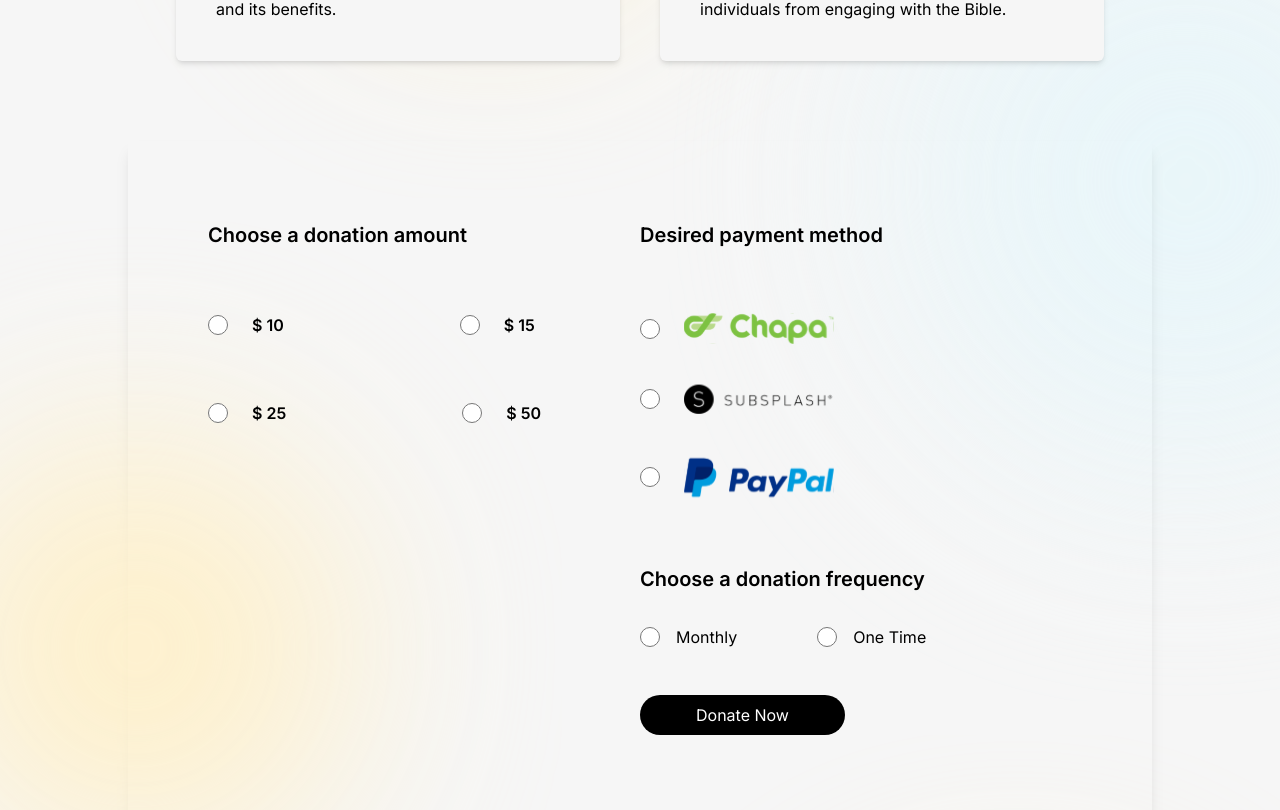
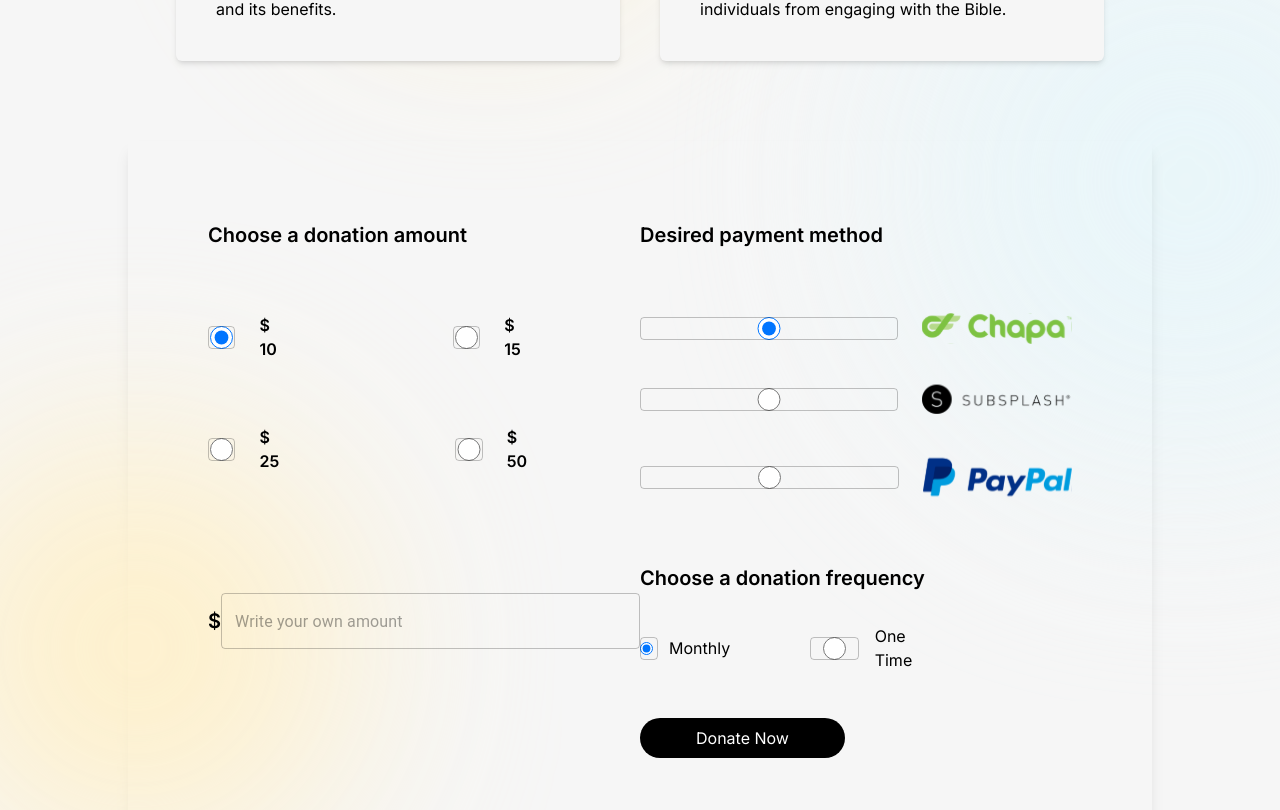
Before and after one commit to Yishak-KD/kb-web-clone, a Next.js app: page / in a window 1280 px wide. Shown: the part 6310-7120 px from the top of the page. Built offline with nearby package versions, Linux system fonts and the light colour scheme; no server answers.

Commit message:
Donate section66

```diff
--- a/src/components/landingPage/sections/Donate.tsx
+++ b/src/components/landingPage/sections/Donate.tsx
@@ -1,14 +1,16 @@
 import Image from "next/image"
 import PageHeader from "../PageHeader"
-import { useState } from "react"
+import { useEffect, useState } from "react"
 import axios from "axios"
 import Modal from "@mui/material/Modal";
 import Box from "@mui/material/Box";
 import TextField from "@mui/material/TextField";
 import { CircularProgress } from "@mui/material";
 import { Close } from "@mui/icons-material";
-import { useForm } from "react-hook-form";
+import { FieldValue, FieldValues, useForm } from "react-hook-form";
 import { EMAIL_REGEX } from "../../../../constants/constants";
+import { parseArgs } from "util";
+import DonateModal from "./DonateModal";
 
 const Donate = () => {
     const [donationAmount, setDonationAmount] = useState<string>("$10")
@@ -23,7 +25,16 @@ const Donate = () => {
         handleSubmit,
         formState: { errors },
         reset,
-    } = useForm()
+        setValue,
+        clearErrors
+    } = useForm({
+        defaultValues: {
+            donationAmount: '10',
+            donationFrequency: 'Monthly',
+            paymentMethod: 'Chapa',
+
+        }
+    })
 
     const handleModalOpen = () => {
         if (donationAmount && paymentMethod && donationFrequency) {
@@ -56,22 +67,13 @@ const Donate = () => {
         setDonationFrequency(event.target.value);
     };
 
-    const handleFormSubmit = async () => {
-        if (donationAmount && paymentMethod && donationFrequency) {
+    const handleFormSubmit = async (values: FieldValues) => {
         try {
             setLoading(true)
-                const response = await axios.post("/api/donations", {
-                    donationAmount,
-                    paymentMethod,
-                    donationFrequency,
-                    fullName,
-                    email
-                });
+            const response = await axios.post("/api/donations", { ...values, donationAmount: parseInt(values.donationAmount) });
 
             if (response.status === 200) {
                 setModalOpen(false)
-                    setFullName("")
-                    setEmail("")
                 reset()
                 window.open("https://www.paypal.com/paypalme/KedusBible?v=1&utm_source=unp&utm_medium=email&utm_campaign=RT000269&utm_unptid=1d173892-5dae-11ee-a598-3cecef6b0210&ppid=RT000269&cnac=US&rsta=en_US%28en-US%29&cust=ZFGLH5CNR7VSG&unptid=1d173892-5dae-11ee-a598-3cecef6b0210&calc=f4767401b9a86&unp_tpcid=ppme-social-user-profile-created&page=main%3Aemail%3ART000269&pgrp=main%3Aemail&e=cl&mchn=em&s=ci&mail=sys&appVersion=1.205.0&xt=104038%2C124817", "_blank");
             } else {
@@ -85,15 +87,13 @@ const Donate = () => {
                 console.warn("An error occured while submitting the form");
             }
         }
-        } else {
-            console.warn("All fields are required");
-        }
+
         setLoading(false)
     };
 
 
     return (
-        <div className="bg-[#F6F6F6]" id="donateNow">
+        <div className="bg-[#F6F6F6] pb-20" id="donateNow">
             <div className="lg:text-center xl:w-7/12 lg:w-4/5 lg:p-32 p-8 mx-auto lg:mb-0 mb-6">
                 <PageHeader bigTitle={'Donate Now'} smallTitle={'SUPPORT OUR WORK'} />
                 <p>{`We are a team passionate about making the Bible accessible to everyone digitally, fostering a deeper connection with the scriptures and enriching spiritual journeys. Your generous donation can make a real difference in achieving this mission. Here's how your contribution can impact`}</p>
@@ -127,54 +127,131 @@ const Donate = () => {
                 </div>
             </div>
 
+            <form onSubmit={handleSubmit(handleFormSubmit)}>
                 <div className="relative lg:grid lg:grid-cols-2 xl:w-4/5 mx-auto shadow-lg lg:px-20 px-8 py-20 mt-20">
                     <div className="col-span-1">
                         <img src="/images/ellipse6.svg" alt="" className="absolute top-20 left-[-200px] z-0 opacity-90" />
                         <h1 className="text-xl font-semibold lg:mb-16 mb-10">Choose a donation amount</h1>
                         <div className="flex lg:space-x-44 space-x-28">
-                        <div className="z-10 lg:mb-16 mb-8 flex flex-row lg:space-x-6 space-x-4 items-center justify-start">
-                            <input type="radio" name="donationAmount" value="$10" onChange={handleAmountChange} style={{ width: '20px', height: '20px' }} />
+                            <div className="z-10 lg:mb-16 mb-8 flex lg:space-x-6 space-x-4 items-center justify-start">
+                                {/* <input type="radio" name="donationAmount" value="$10" onChange={handleAmountChange} style={{ width: '20px', height: '20px' }} /> */}
+                                <TextField fullWidth {...register('donationAmount')}
+                                    type="radio"
+                                    value={'10'}
+                                    className="mb-6" />
                                 <h4 className="font-semibold">$ 10</h4>
                             </div>
                             <div className="relative lg:mb-16 mb-8 flex flex-row lg:space-x-6 space-x-4 items-center justify-start">
-                            <input type="radio" name="donationAmount" value="$15" onChange={handleAmountChange} style={{ width: '20px', height: '20px' }} />
+                                <TextField fullWidth {...register('donationAmount')}
+                                    type="radio"
+                                    value={'15'}
+                                    className="mb-6" />
                                 <h4 className="font-semibold">$ 15</h4>
                             </div>
                         </div>
                         <div className="flex lg:space-x-44 space-x-28">
                             <div className="relative mb-10 flex flex-row lg:space-x-6 space-x-4 items-center justify-start">
-                            <input type="radio" name="donationAmount" value="$25" onChange={handleAmountChange} style={{ width: '20px', height: '20px' }} />
+                                <TextField fullWidth {...register('donationAmount')}
+                                    type="radio"
+                                    value={'25'}
+                                    className="mb-6" />
                                 <h4 className="font-semibold">$ 25</h4>
                             </div>
                             <div className="relative mb-10 flex flex-row lg:space-x-6 space-x-4 items-center justify-start">
-                            <input type="radio" name="donationAmount" value="$50" onChange={handleAmountChange} style={{ width: '20px', height: '20px' }} />
+                                <TextField fullWidth {...register('donationAmount')}
+                                    type="radio"
+                                    value={'50'}
+                                    className="mb-6" />
                                 <h4 className="font-semibold">$ 50</h4>
                             </div>
+                        </div>
+                        <div className="relative flex flex-row items-center mt-20 lg:mb-0 mb-10">
+                            <p className="text-xl font-semibold flex items-center justify-center my-auto">$</p>
+                            {/* <input type="text" placeholder="Write your own amount" className="outline-none border bg-transparent border-[#D9D9D9] placeholder:text-[#000000] pl-4 pr-10 py-2 rounded-md" /> */}
+                            <TextField fullWidth {...register('donationAmount')}
+                                type="text"
+                                placeholder="Write your own amount"
+                                onChange={(e: any) => {
+                                    setValue('donationAmount', e.target.value)
+                                }}
+                                style={{}}
+                                className="mb-6 pl-4 pr-52" />
                         </div>
                     </div>
                     <div className="col-span-1 relative">
                         <h1 className="text-xl font-semibold mb-16">Desired payment method</h1>
                         <div className="mb-10 flex flex-row space-x-6 items-center justify-start">
-                        <input type="radio" name="paymentMethod" value="chapa" onChange={handlePaymentChange} style={{ width: '20px', height: '20px' }} />
+                            {/* <input type="radio" name="paymentMethod" value="chapa" onChange={handlePaymentChange} style={{ width: '20px', height: '20px' }} /> */}
+                            <TextField fullWidth {...register('paymentMethod', {
+                                required: 'Payment method is required',
+                            })}
+                                type="radio"
+                                value={'Chapa'}
+                                error={!!errors.paymentMethod}
+                                helperText={
+                                    errors.paymentMethod &&
+                                    (errors.paymentMethod.message as string)
+                                }
+                                className="mb-6" />
                             <Image src={'/images/chapa.svg'} height={150} width={150} alt="" />
                         </div>
                         <div className="mb-10 flex flex-row space-x-6 items-center justify-start">
-                        <input type="radio" name="paymentMethod" value="subsplash" onChange={handlePaymentChange} style={{ width: '20px', height: '20px' }} />
+                            <TextField fullWidth {...register('paymentMethod', {
+                                required: 'Payment method is required',
+                            })}
+                                type="radio"
+                                value={'subsplash'}
+                                error={!!errors.paymentMethod}
+                                helperText={
+                                    errors.paymentMethod &&
+                                    (errors.paymentMethod.message as string)
+                                }
+                                className="mb-6" />
                             <Image src={'/images/subsplash.svg'} height={150} width={150} alt="" />
                         </div>
                         <div className="flex flex-row space-x-6 items-center justify-start mb-16">
-                        <input type="radio" name="paymentMethod" value="paypal" onChange={handlePaymentChange} style={{ width: '20px', height: '20px' }} />
+                            <TextField fullWidth {...register('paymentMethod', {
+                                required: 'Payment method is required',
+                            })}
+                                type="radio"
+                                value={'paypal'}
+                                error={!!errors.paymentMethod}
+                                helperText={
+                                    errors.paymentMethod &&
+                                    (errors.paymentMethod.message as string)
+                                }
+                                className="mb-6" />
                             <Image src={'/images/paypal.svg'} height={150} width={150} alt="" />
                         </div>
                         <div>
                             <h1 className="text-xl font-semibold mb-8">Choose a donation frequency</h1>
                             <div className="flex space-x-20">
                                 <div className="z-10 mb-16 flex flex-row space-x-4 items-center justify-start">
-                                <input type="radio" name="donationFrequency" value="Monthly" onChange={handleFrequencyChange} style={{ width: '20px', height: '20px' }} />
+                                    <TextField fullWidth {...register('donationFrequency', {
+                                        required: 'Donation frequency is required',
+                                    })}
+                                        type="radio"
+                                        value={'Monthly'}
+                                        error={!!errors.donationFrequency}
+                                        helperText={
+                                            errors.donationFrequency &&
+                                            (errors.donationFrequency.message as string)
+                                        }
+                                        className="mb-6" />
                                     <h4>Monthly</h4>
                                 </div>
                                 <div className="z-10 mb-16 flex flex-row space-x-4 items-center justify-start">
-                                <input type="radio" name="donationFrequency" value="One Time" onChange={handleFrequencyChange} style={{ width: '20px', height: '20px' }} />
+                                    <TextField fullWidth {...register('donationFrequency', {
+                                        required: 'Donation frequency is required',
+                                    })}
+                                        type="radio"
+                                        value={'One Time'}
+                                        error={!!errors.donationFrequency}
+                                        helperText={
+                                            errors.donationFrequency &&
+                                            (errors.donationFrequency.message as string)
+                                        }
+                                        className="mb-6" />
                                     <h4>One Time</h4>
                                 </div>
                             </div>
@@ -260,6 +337,7 @@ const Donate = () => {
                         </div>
                     </div>
                 </div>
+            </form>
         </div>
     )
 }
--- /dev/null
+++ b/src/components/landingPage/sections/DonateModal.tsx
@@ -0,0 +1,85 @@
+import { Close } from "@mui/icons-material";
+import { Box, CircularProgress, Modal, TextField } from "@mui/material";
+import { useEffect } from "react";
+import { EMAIL_REGEX } from "../../../../constants/constants";
+
+const DonateModal=({clearErrors,modalOpen,handleModalClose,register,errors,loading,onSubmit}:any)=>{
+    useEffect(()=>{
+        clearErrors('fullName')
+        clearErrors('email')
+    },[modalOpen])
+    return <Modal open={modalOpen} onClose={handleModalClose}>
+    <Box sx={{
+        position: 'absolute', top: '50%', left: '50%', transform: 'translate(-50%, -50%)', bgcolor: 'background.paper', borderRadius: '8px', boxShadow: 24, padding: '65px 30px', width: 600, outline: 'none',
+        '@media screen and (max-width: 760px)': {
+            padding: '100px 20px',
+            width: '100vw',
+            height: '100vh'
+        }
+    }}>
+        <div className="relative top-[-25px] flex float-end hover:cursor-pointer w-fit" style={{ marginTop: '-20px' }} onClick={handleModalClose}>
+            <Close />
+        </div>
+        <div>
+            <h2 className="font-semibold text-xl mb-4">Express Your Generosity</h2>
+            <p className="text-base mb-4">Share your name and email to join our mission of making a difference. Together, we can create positive change. Thank you for your support.</p>
+        </div>
+
+        <div>
+            <p className="font-semibold mb-3">Name</p>
+            <TextField fullWidth {...register('fullName', {
+                required: 'Full Name is required',
+            })}
+                placeholder="Full Name"
+                type="text"
+                variant="outlined"
+                error={!!errors.fullName}
+                helperText={
+                    errors.fullName &&
+                    (errors.fullName.message as string)
+                }
+                className="mb-6 border border-slate-300"
+            />
+        </div>
+        <div>
+            <p className="font-semibold mb-3">Address</p>
+            <TextField
+                fullWidth
+                {...register('email', {
+                    required: 'Email is required',
+                    pattern: {
+                        value: EMAIL_REGEX,
+                        message: 'Please enter a valid email address'
+                    }
+                })}
+                type="text"
+                placeholder="Email"
+                variant="outlined"
+                error={!!errors.email}
+                helperText={
+                    errors.email &&
+                    (errors.email.message as string)
+                }
+
+                className="border border-slate-300 mb-8"
+            />
+        </div>
+        <button onClick={onSubmit} type='submit' className="bg-black hover:bg-black text-white px-10 py-2 rounded-3xl top-10" style={{ float: "right" }} disabled={loading}>
+            {loading ? (
+                <div className="flex items-center">
+                    <span className="mr-2">Submit</span>
+                    <CircularProgress
+                        style={{ color: 'white' }}
+                        size={20}
+                    />
+                </div>
+            ) : (
+                'Submit'
+            )}
+        </button>
+
+    </Box>
+</Modal>
+}
+
+export default DonateModal;
```
Lines whose indentation alone changed are shown as unchanged.
